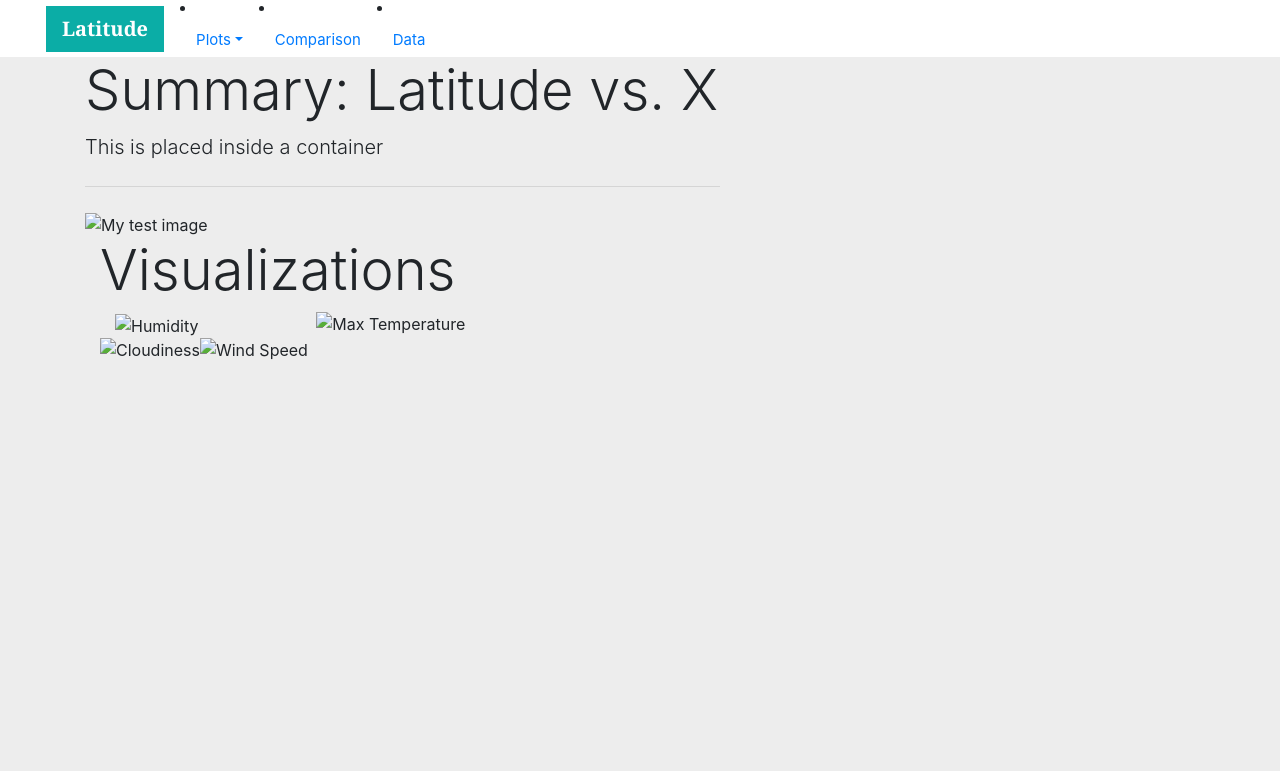
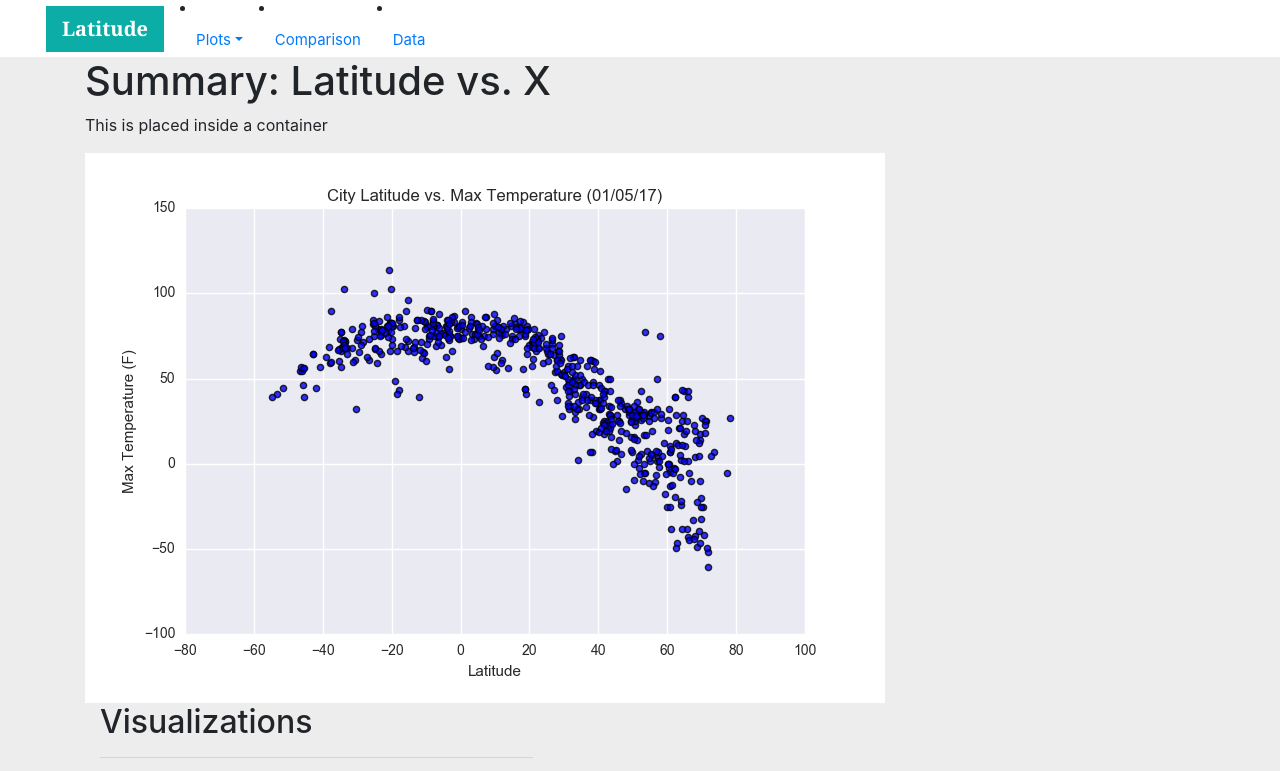
Before and after one commit to jplumlee/Web-Design-Challenge, a plain HTML site: page index.html in a window 1280 px wide. Shown: the top 771 px of the page. Drawn offline with nearby package versions, Linux system fonts and the light colour scheme.

Commit message:
Updated landing page

```diff
--- a/index.html
+++ b/index.html
@@ -24,9 +24,9 @@
                     Plots</a>
                   <div class="dropdown-menu" aria-labelledby="navbarDropdown">
                     <a class="dropdown-item" href="maxtemp.html">Max Temperature</a>
-                    <a class="dropdown-item" href="#">Humidity</a>
-                    <a class="dropdown-item" href="#">Cloudiness</a>
-                    <a class="dropdown-item" href="#">Wind Speed</a>
+                    <a class="dropdown-item" href="humidity.html">Humidity</a>
+                    <a class="dropdown-item" href="cloudiness.html">Cloudiness</a>
+                    <a class="dropdown-item" href="windpseed.html">Wind Speed</a>
 
                   </div>
                 </li>
@@ -43,25 +43,35 @@
         <div class="col-lg-7 col-md-12">
           <div class="box">
         </div>
-        <h1 class="display-4">Summary: Latitude vs. X</h1>
-        <p class="lead">This is placed inside a container</p>
-        <hr class="my-4">
-        <img src="\assets\images\Fig1.png" alt="My test image">
+        <h1>Summary: Latitude vs. X</h1>
+        <p>This is placed inside a container</p>
+        <img src="WebVisualizations\assets\images\Fig1.png" alt="My test image">
       </div>
     </div>
 
     <div class="col-lg-5 col-md-12">
       <div class="box">
-        <h2 class="display-4">Visualizations</h2>
-    </div>
+        <h2>Visualizations</h2>
+        <hr>
     <div class="container">
       <div class="row" style="padding-bottom: 30px;">
         <div class="col-6">
-          <img class="panel" src="/assets/images/Fig1.png" alt="Humidity">
+        <a href="humidity.html"> <img src="WebVisualizations/assets/images/Fig2.png" alt="Humidity"></a>
         </div>
-        <img src="/assets/images/Fig1.png" alt="Max Temperature">
-        <img src="/assets/images/Fig1.png" alt="Cloudiness">
-        <img src="/assets/images/Fig1.png" alt="Wind Speed">
+        <div class="col-6">
+        <a href="humidity.html"> <img src="WebVisualizations/assets/images/Fig1.png" alt="Max Temperature"></a>
+        </div>
+        </div>
+        <div class="row" style="padding-bottom: 30px;">
+        <div class="col-6">
+        <a href="cloudiness.html"> <img src="WebVisualizations/assets/images/Fig3.png" alt="Cloudiness"></a>
+        </div>
+        <div class="col-6">
+        <a href="windspeed.html"> <img src="WebVisualizations/assets/images/Fig4.png" alt="Wind Speed"></a>
+        </div>
+        </div>
+
+
       </div>
     </div>
     <!-- JS, Popper.js, and jQuery -->
```
